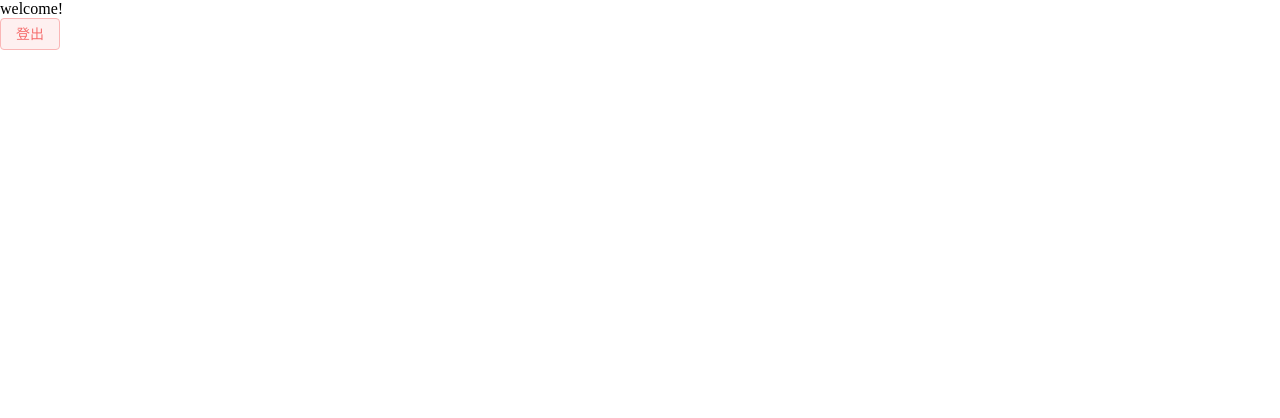
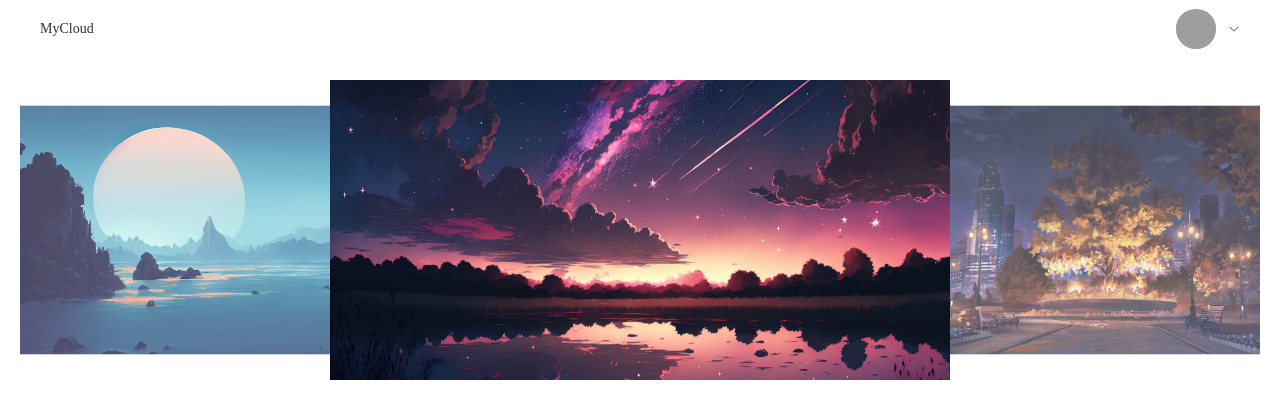
Before and after one commit to lookoutldz/mycloud-frontend, a Vue app: page /index in a window 1280 px wide. Shown: the top 418 px of the page. Built offline with nearby package versions, Linux system fonts and the light colour scheme; grey boxes are pictures that could not be loaded.

Commit message:
indexView.vue 简单美化

```diff
--- a/src/views/indexView.vue
+++ b/src/views/indexView.vue
@@ -1,12 +1,46 @@
 <template>
-  <div>
-    <div>
-      welcome!
-    </div>
-    <div>
-      <el-button @click="logout()" type="danger" plain>登出</el-button>
-    </div>
+  <div style="width: 100vw; height: 100vh; overflow: hidden">
+    <el-container style="height: 100%">
+      <!--   Header   -->
+      <el-header >
+        <el-row>
+          <el-col :span="24">
+            <el-menu
+                :default-active="activeIndex"
+                mode="horizontal"
+                style="border: none;"
+                :ellipsis="false"
+                @select="handleSelect"
+            >
+              <el-menu-item index="0">
+                MyCloud
+              </el-menu-item>
+              <div class="flex-grow"/>
+              <el-sub-menu index="1">
+                <template #title>
+                  <el-avatar src="https://cube.elemecdn.com/0/88/03b0d39583f48206768a7534e55bcpng.png"/>
+                </template>
+                <el-menu-item index="1-1">Profile</el-menu-item>
+                <el-menu-item index="1-2">Notification</el-menu-item>
+                <el-menu-item index="1-3"><span style="color: red;">Logout</span></el-menu-item>
+              </el-sub-menu>
+            </el-menu>
+          </el-col>
+        </el-row>
+      </el-header>
+      <!--   Main   -->
+      <el-main style="height: 100%">
+        <div style="height: 100%">
+          <el-carousel :interval="5000" type="card" style="height: 100%">
+            <el-carousel-item v-for="item in images" :key="item">
+              <img :src="item" class="img" alt="alt">
+            </el-carousel-item>
+          </el-carousel>
+        </div>
+      </el-main>
+    </el-container>
   </div>
+
 </template>
 
 <script setup>
@@ -14,6 +48,19 @@
 import {get} from "@/net";
 import {ElMessage} from "element-plus";
 import router from "@/router";
+import { ref } from 'vue'
+
+const activeIndex = ref('1')
+const handleSelect = (key, keyPath) => {
+  if (key === '1-3') {
+    logout()
+  }
+}
+const images = ref([
+    "image/bg01.jpg",
+    "image/bg02.jpg",
+    "image/bg03.jpeg",
+])
 
 const logout = () => {
   get('/auth/logout', ((data) => {
@@ -31,5 +78,22 @@ export default {
 </script>
 
 <style scoped>
+.flex-grow {
+  flex-grow: 1;
+}
+
+.el-carousel__item h3 {
+  color: #475669;
+  opacity: 0.75;
+  line-height: 200px;
+  margin: 0;
+  text-align: center;
+}
+
+.img {
+  width: 100%;
+  height: 100%;
+  object-fit: cover;
+}
 
 </style>
```
